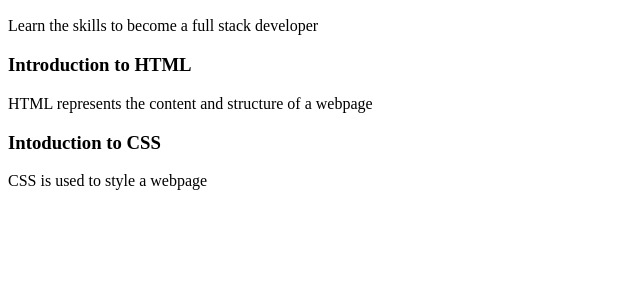
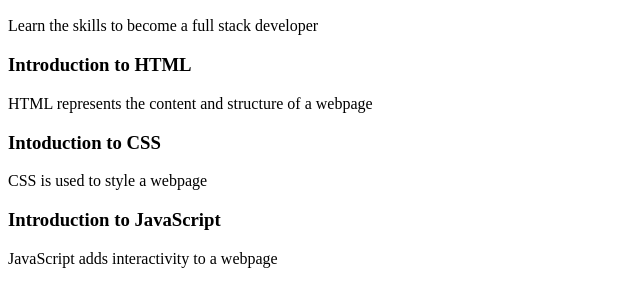
Before and after one commit to ChadHarper811/build_A_Curriculum_Outline, a plain HTML site: page index.html in a window 1280 px wide. Shown: the part 96-402 px from the top of the page, without its empty margins (0-640 px from the left). Drawn offline with Linux system fonts and the light colour scheme.

Commit message:
added h3 and paragraph to finish out curriclum outline

```diff
--- a/index.html
+++ b/index.html
@@ -7,3 +7,6 @@
 
 <h3>Intoduction to CSS</h3>
 <p>CSS is used to style a webpage</p>
+
+<h3>Introduction to JavaScript</h3>
+<p>JavaScript adds interactivity to a webpage</p>
```
